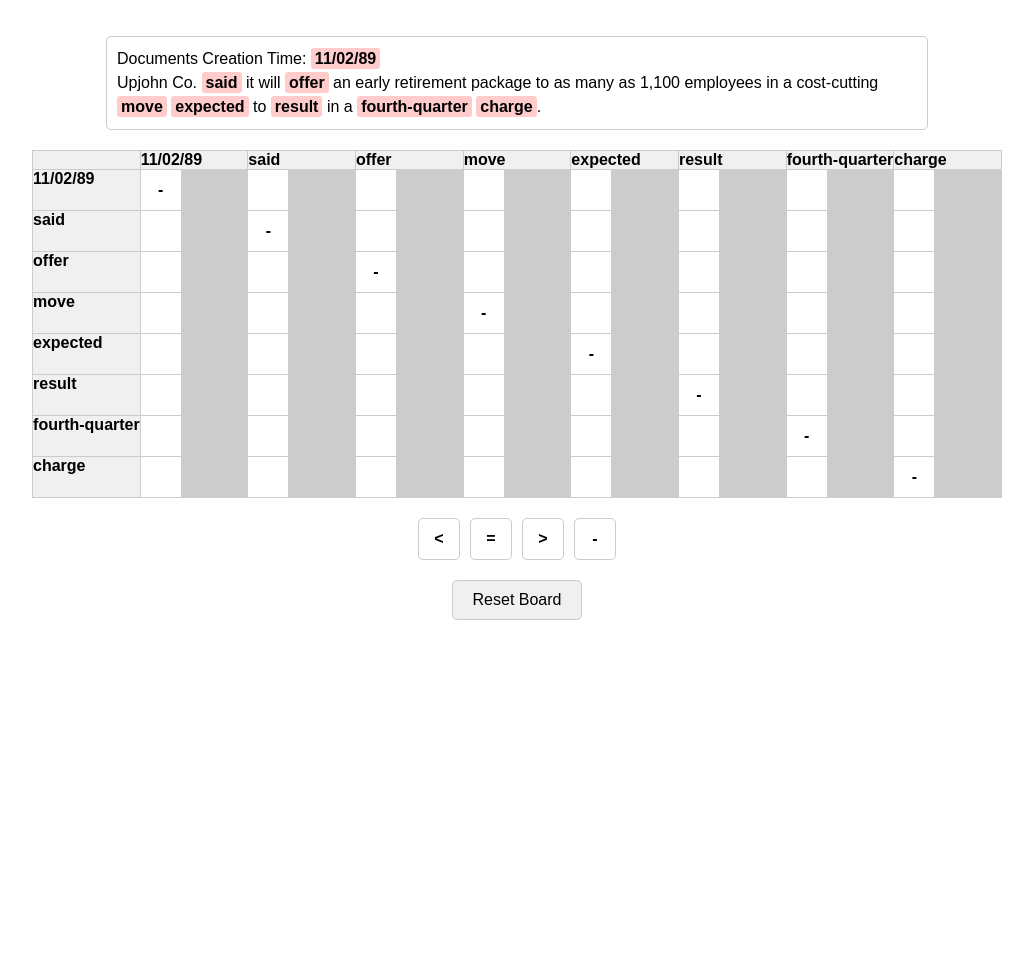
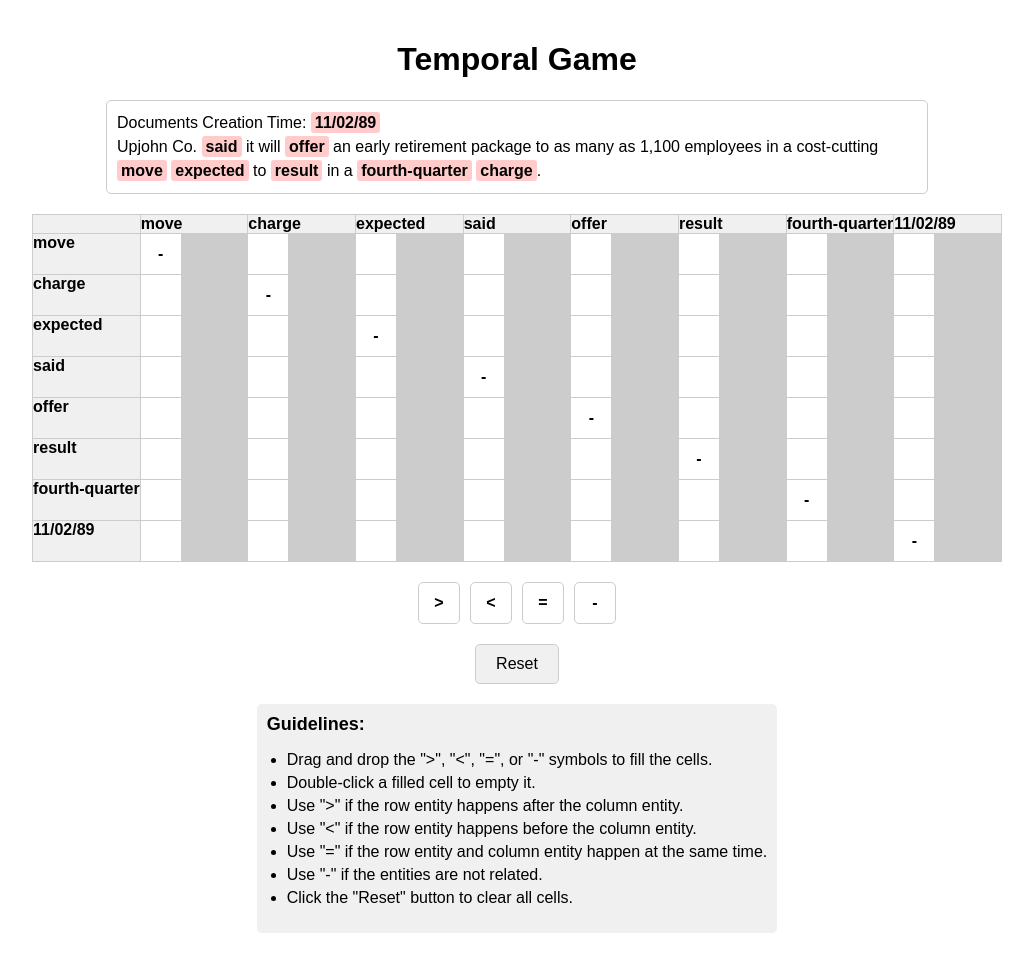
Before and after one commit to hmosousa/temporal_game_demo, a Flask app: page / in a window 1280 px wide. Shown: the whole page, without its empty margins (123-1156 px from the left). Before the commit the page ends 620 px from the top, so only its background shows below. Run offline with Flask 3, Linux system fonts and the light colour scheme.

Commit message:
Add game guidelines

```diff
--- a/app.py
+++ b/app.py
@@ -1,35 +1,31 @@
 import json
-
 from flask import Flask, render_template
-
 from src.utils import highlight_entities
+import re
 
 app = Flask(__name__)
-
 
 def order_entities_by_appearance(context, entities):
     entity_positions = {}
     for entity in entities:
-        position = context.find(f"<{entity}>")
-        print(entity, position)
-        entity_positions[entity] = position
+        match = re.search(f'<{entity}>(.*?)</{entity}>', context)
+        if match:
+            entity_positions[entity] = match.start()
 
-    entities = sorted(entities, key=lambda e: entity_positions.get(e, float("inf")))
-    return entities
+    return sorted(entities, key=lambda e: entity_positions.get(e, float('inf')))
 
+@app.route('/')
+def index():
+    with open('sample_data.json', 'r') as f:
+        data = json.load(f)
+    data['context'] = highlight_entities(data['context'])
 
-@app.route("/")
-def index():
-    with open("sample_data.json", "r") as f:
-        data = json.load(f)
+    # Order entities by appearance
+    data['ordered_entities'] = order_entities_by_appearance(data['context'], data['entities'])
 
-    data["ordered_entities"] = order_entities_by_appearance(
-        data["context"], data["entities"]
-    )
-    data["context"] = highlight_entities(data["context"])
-    # app.logger.info(json.dumps(data, indent=2))
-    return render_template("index.html", data=data)
+    # log the data with flask
+    app.logger.info(data)
+    return render_template('index.html', data=data)
 
-
-if __name__ == "__main__":
+if __name__ == '__main__':
     app.run(debug=True)
--- a/static/css/style.css
+++ b/static/css/style.css
@@ -87,3 +87,23 @@ body {
 #reset-button:hover {
     background-color: #e0e0e0;
 }
+
+#guidelines {
+    margin-top: 20px;
+    padding: 10px;
+    background-color: #f0f0f0;
+    border-radius: 5px;
+}
+
+#guidelines h2 {
+    margin-top: 0;
+    font-size: 18px;
+}
+
+#guidelines ul {
+    padding-left: 20px;
+}
+
+#guidelines li {
+    margin-bottom: 5px;
+}
--- a/static/js/game.js
+++ b/static/js/game.js
@@ -1,6 +1,6 @@
 document.addEventListener('DOMContentLoaded', () => {
     const gameBoard = document.getElementById('game-board');
-    const entities = gameData.ordered_entities;  // Use the ordered entities
+    const entities = gameData.ordered_entities;
     const resetButton = document.getElementById('reset-button');
 
     // Extract entity text from context
@@ -32,6 +32,7 @@ document.addEventListener('DOMContentLoaded', () => {
                 const cell = createCell('', 'board-cell');
                 cell.addEventListener('dragover', allowDrop);
                 cell.addEventListener('drop', drop);
+                cell.addEventListener('dblclick', emptyCell);
                 gameBoard.appendChild(cell);
             }
         });
@@ -65,7 +66,7 @@ function drag(event) {
 function drop(event) {
     event.preventDefault();
     const relation = event.dataTransfer.getData('text');
-    if (event.target.classList.contains('board-cell') && event.target.textContent !== '-') {
+    if (event.target.classList.contains('board-cell')) {
         event.target.textContent = relation;
     }
 }
@@ -78,3 +79,10 @@ function resetBoard() {
         }
     });
 }
+
+// New function to empty a cell on double-click
+function emptyCell(event) {
+    if (event.target.classList.contains('board-cell') && event.target.textContent !== '-') {
+        event.target.textContent = '';
+    }
+}
--- a/templates/index.html
+++ b/templates/index.html
@@ -7,15 +7,30 @@
     <link rel="stylesheet" href="{{ url_for('static', filename='css/style.css') }}">
 </head>
 <body>
-    <pre id="context">{{ data.context | safe }}</pre>
+    <h1>Temporal Game</h1>
+    <div id="context">{{ data.context | safe }}</div>
     <div id="game-board"></div>
     <div id="relation-buttons">
-        <div class="relation-button" draggable="true" data-relation="<">&lt;</div>
+        <div class="relation-button" draggable="true" data-relation=">">></div>
+        <div class="relation-button" draggable="true" data-relation="<"><</div>
         <div class="relation-button" draggable="true" data-relation="=">=</div>
-        <div class="relation-button" draggable="true" data-relation=">">&gt;</div>
         <div class="relation-button" draggable="true" data-relation="-">-</div>
     </div>
-    <button id="reset-button">Reset Board</button>
+    <button id="reset-button">Reset</button>
+
+    <div id="guidelines">
+        <h2>Guidelines:</h2>
+        <ul>
+            <li>Drag and drop the ">", "<", "=", or "-" symbols to fill the cells.</li>
+            <li>Double-click a filled cell to empty it.</li>
+            <li>Use ">" if the row entity happens after the column entity.</li>
+            <li>Use "<" if the row entity happens before the column entity.</li>
+            <li>Use "=" if the row entity and column entity happen at the same time.</li>
+            <li>Use "-" if the entities are not related.</li>
+            <li>Click the "Reset" button to clear all cells.</li>
+        </ul>
+    </div>
+
     <script>
         const gameData = {{ data | tojson | safe }};
     </script>
```
